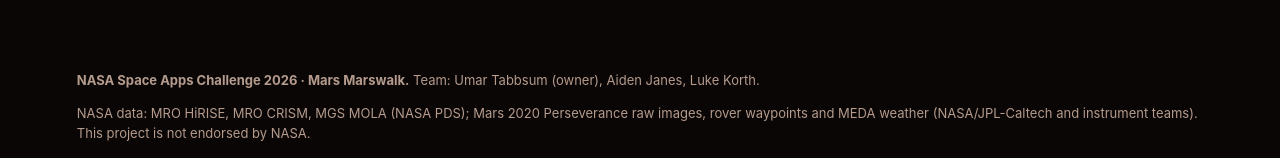
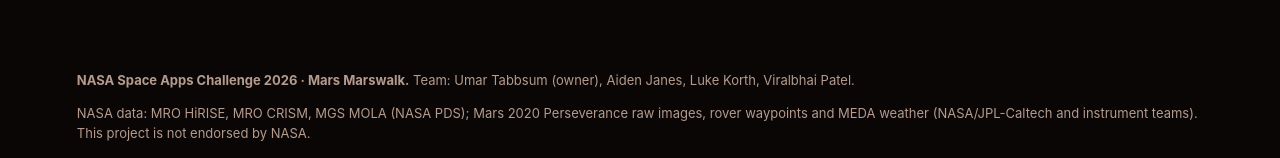
Before and after one commit to ut1776/ARES-Mars-Mission, a plain HTML site: page index.html in a window 1280 px wide. Shown: the part 5904-6062 px from the top of the page. Drawn offline with Linux system fonts and the light colour scheme.

Commit message:
Update index.html

```diff
--- a/index.html
+++ b/index.html
@@ -153,7 +153,7 @@ footer a{color:var(--acc2)}.banner{display:none;position:fixed;bottom:12px;left:
 </section>
 
 <footer>
-  <p><b>NASA Space Apps Challenge 2026 · Mars Marswalk.</b> Team: Umar Tabbsum (owner), Aiden Janes, Luke Korth.</p>
+  <p><b>NASA Space Apps Challenge 2026 · Mars Marswalk.</b> Team: Umar Tabbsum (owner), Aiden Janes, Luke Korth, Viralbhai Patel.</p>
   <p>NASA data: MRO HiRISE, MRO CRISM, MGS MOLA (NASA PDS); Mars 2020 Perseverance raw images, rover waypoints and MEDA weather (NASA/JPL-Caltech and instrument teams). This project is not endorsed by NASA.</p>
   <p>As a team write and debug code and text for this site and the analysis notebook. No NASA logos or mission identifiers are used.</p>
   <p>Code and notebook: <a href="https://github.com/ut1776/ARES-Mars-Mission" target="_blank" rel="noopener">github.com/ut1776/ARES-Mars-Mission</a></p>
```
